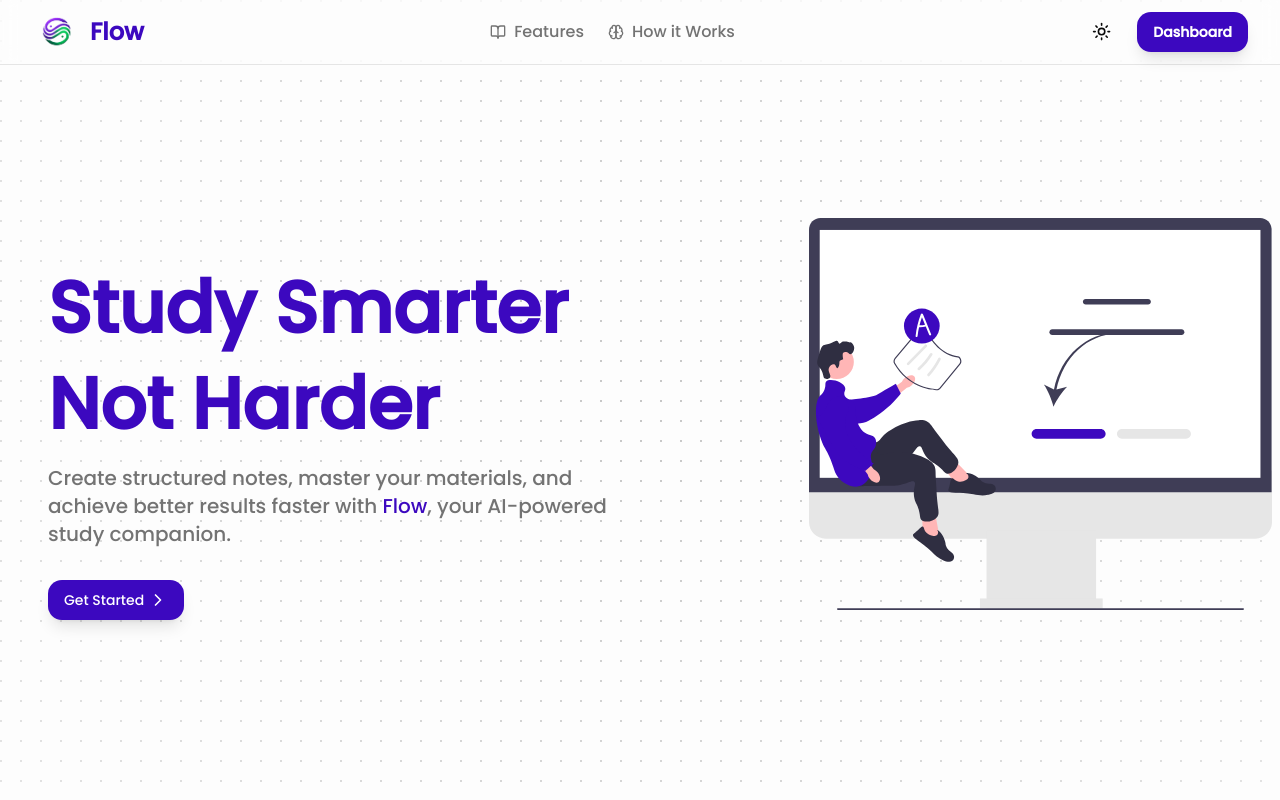
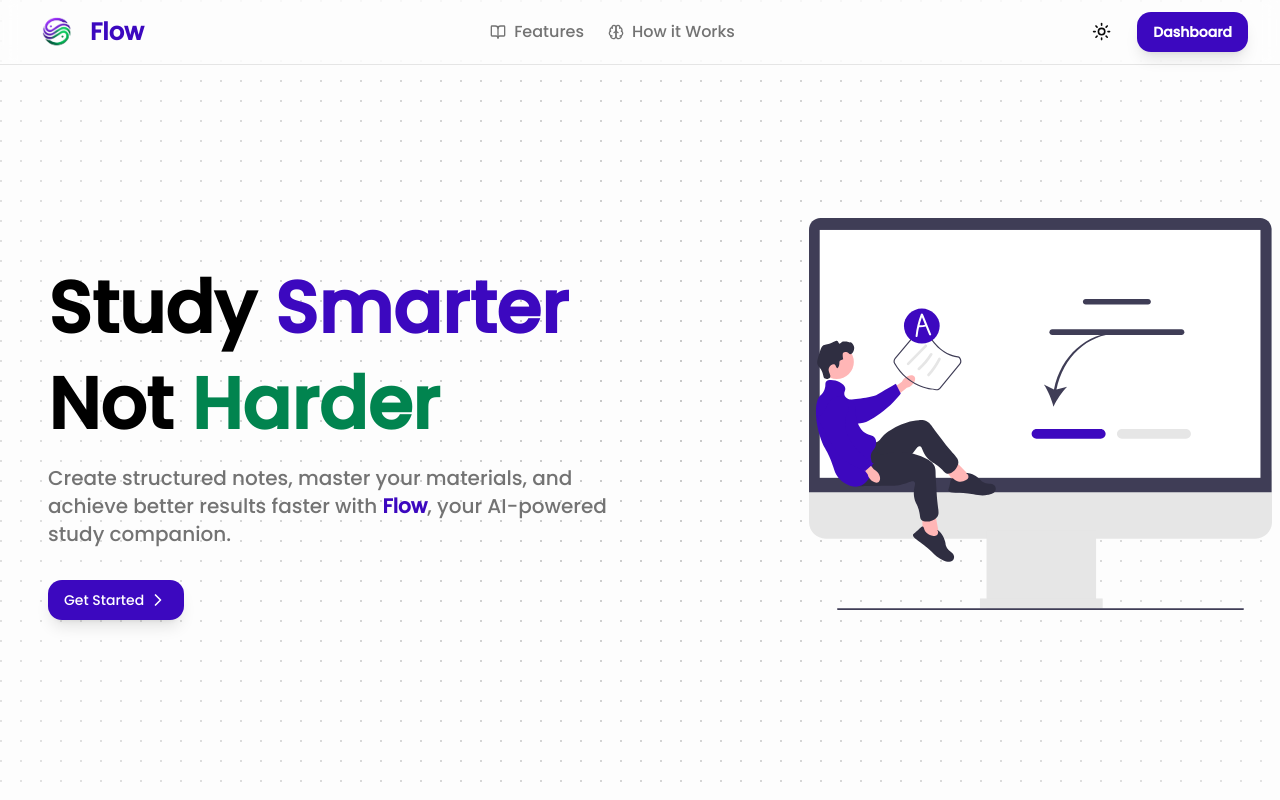
Before and after one commit to codify4/flow-platform, a Next.js app: page / in a window 1280 px wide. Shown: the top 800 px of the page. Built offline with nearby package versions, Linux system fonts and the light colour scheme.

Commit message:
added green stuff to landing

```diff
--- a/components/landing/hero.tsx
+++ b/components/landing/hero.tsx
@@ -12,16 +12,16 @@ const Hero = () => {
         <div className="flex flex-row items-center justify-center gap-36">
           <div className="flex flex-col items-center lg:items-start justify-center">
             <BlurFade delay={0.3} className="z-10">
-              <div className="z-10 text-5xl md:text-7xl font-bold lg:mb-6 text-primary lg:text-start">
-                Study Smarter
+              <div className="z-10 text-5xl md:text-7xl font-bold lg:mb-6 text-black lg:text-start">
+                Study <span className="text-primary">Smarter</span>
               </div>
-              <div className="z-10 text-5xl md:text-7xl font-bold mb-6 text-primary lg:text-start">
-                Not Harder
+              <div className="z-10 text-5xl md:text-7xl font-bold mb-6 text-black lg:text-start">
+                Not <span className="text-secondary">Harder</span>
               </div>
             </BlurFade>
             <BlurFade delay={0.5} className="z-10">
               <p className="z-10 text-xl text-muted-foreground lg:text-start max-w-2xl mb-8">
-                Create structured notes, master your materials, and achieve better results faster with <span className="text-primary">Flow</span>, your AI-powered study companion.
+                Create structured notes, master your materials, and achieve better results faster with <span className="text-primary font-semibold">Flow</span>, your AI-powered study companion.
               </p>
             </BlurFade>
             <BlurFade delay={0.5} className="z-10">
@@ -29,7 +29,7 @@ const Hero = () => {
                 <MainButton
                   className="px-12 py-4 text-white font-semiboldbg-primary"
                   bgClick="#3D08BF"
-                  bgHover="#3D08BF"
+                  bgHover="#018650"
                 >
                   Get Started
                   <ChevronRight className="w-5 h-5 font-bold ml-1" />
--- a/components/landing/navbar.tsx
+++ b/components/landing/navbar.tsx
@@ -38,7 +38,7 @@ export function Navbar() {
             <MainButton
               className="text-white font-semibold bg-primary"
               bgClick="#3D08BF"
-              bgHover="#3D08BF"
+              bgHover="#018650"
             >
                 Dashboard
             </MainButton>
```
